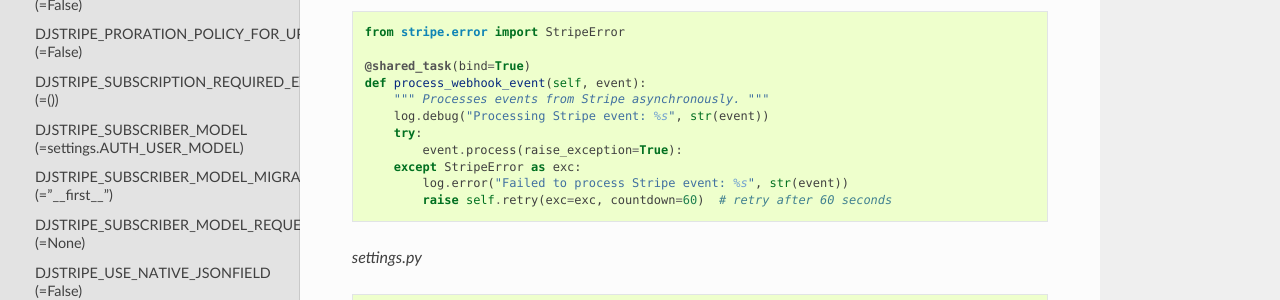
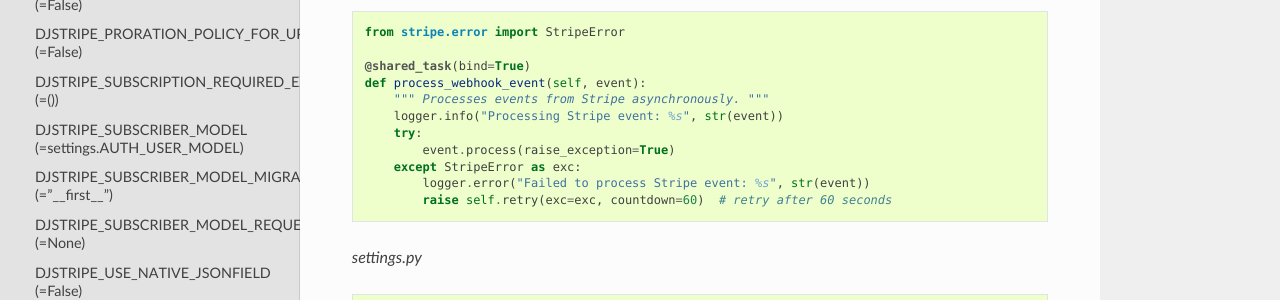
Before and after one commit to dj-stripe/dj-stripe, a Sphinx documentation site: the page built from docs/settings.rst, in a window 1280 px wide and 900 px high, scrolled down 4708 px. Shown: the part 374-674 px from the top of the window. Built offline with Sphinx 7.4.7 and the Read the Docs theme 2.0.0, drawn with Linux system fonts in a browser that asks for light colours; pages that are not in the unit, such as notebooks, are missing from menus.

Commit message:
Small docs fixes (#545)

```diff
--- a/docs/settings.rst
+++ b/docs/settings.rst
@@ -227,11 +227,11 @@
     @shared_task(bind=True)
     def process_webhook_event(self, event):
         """ Processes events from Stripe asynchronously. """
-        log.debug("Processing Stripe event: %s", str(event))
+        logger.info("Processing Stripe event: %s", str(event))
         try:
-            event.process(raise_exception=True):
+            event.process(raise_exception=True)
         except StripeError as exc:
-            log.error("Failed to process Stripe event: %s", str(event))
+            logger.error("Failed to process Stripe event: %s", str(event))
             raise self.retry(exc=exc, countdown=60)  # retry after 60 seconds
 
 `settings.py`
```
